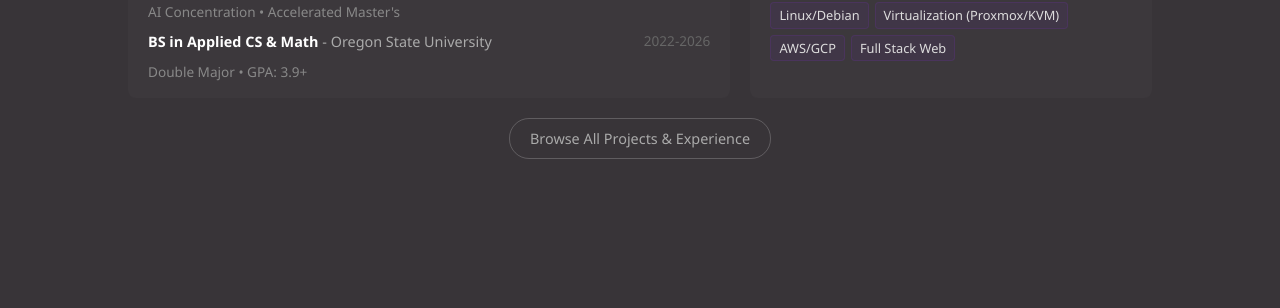
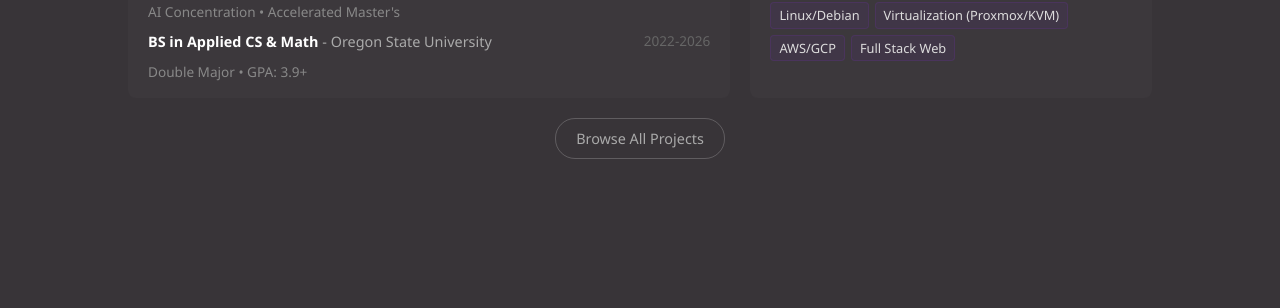
Before and after one commit to bergerjacob/bergerj-website, a Jekyll site: the page built from portfolio/index.html, in a window 1280 px wide. Shown: the part 621-929 px from the top of the page. Built offline with Jekyll 4.4.1, drawn with Linux system fonts in a browser that asks for light colours.

Commit message:
porfolio wording change

```diff
--- a/portfolio/index.html
+++ b/portfolio/index.html
@@ -109,6 +109,6 @@ title: Portfolio
     </div>
 
     <div class="view-more-container">
-        <a href="{{ '/projects' | relative_url }}" class="view-more-btn">Browse All Projects & Experience</a>
+        <a href="{{ '/projects' | relative_url }}" class="view-more-btn">Browse All Projects</a>
     </div>
 </div>
```
